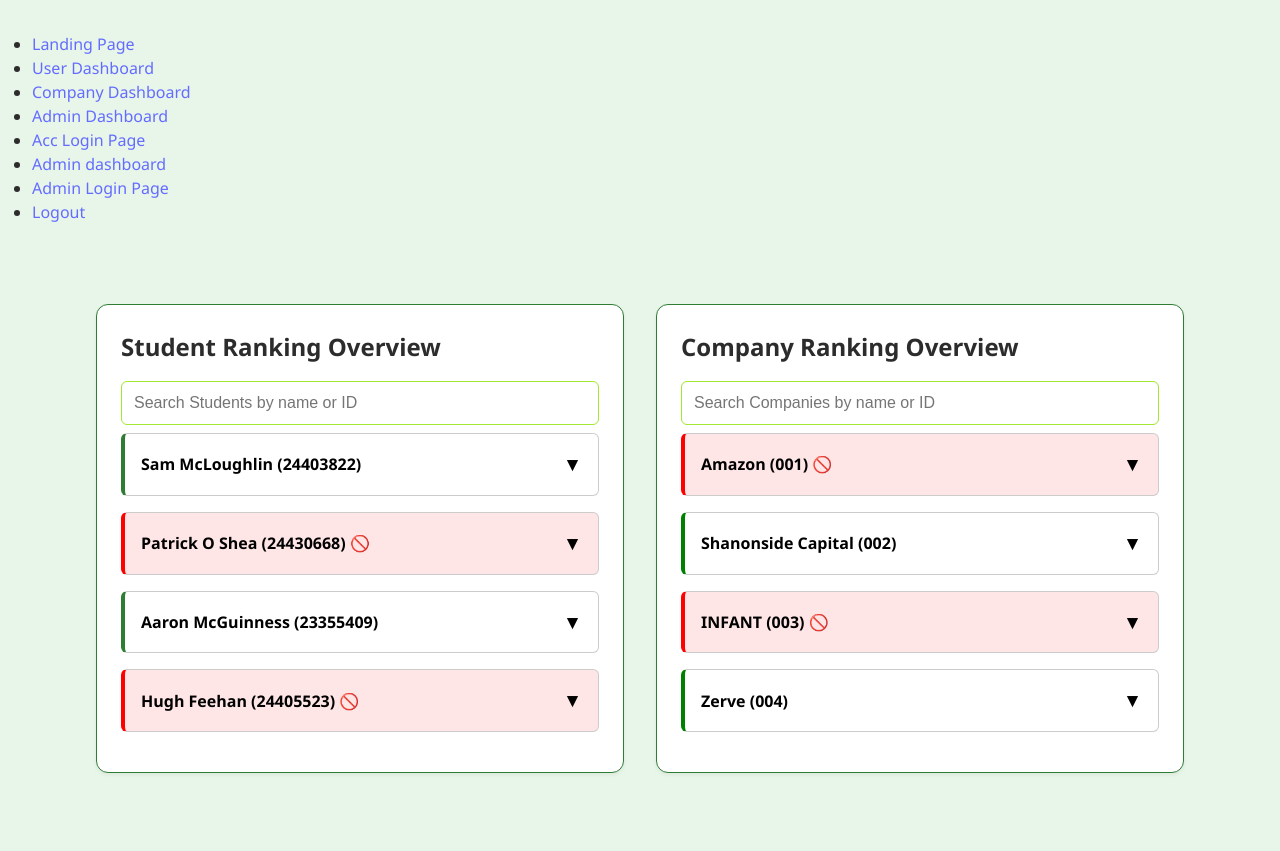
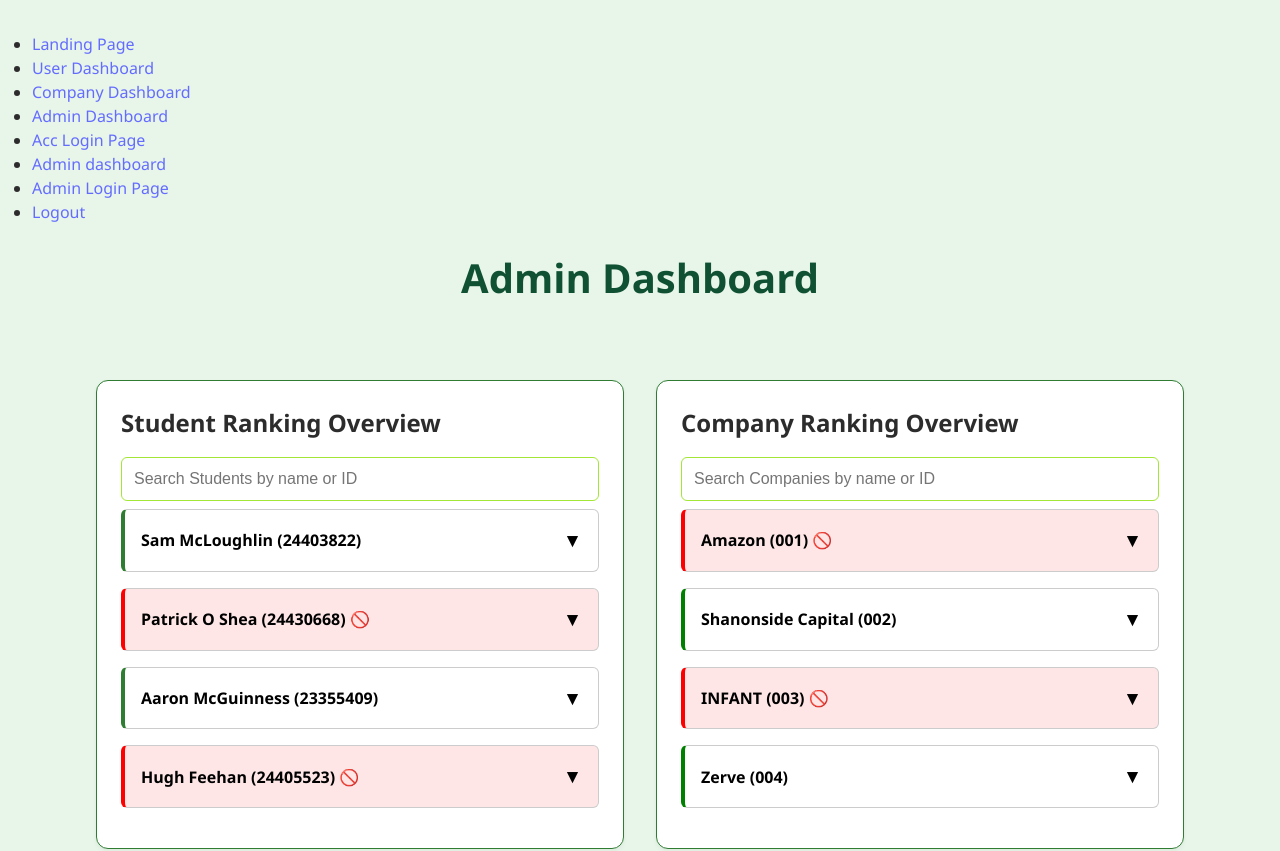
Before and after one commit to Patrick0shea/RDBProject, a React (Vite) app: page /admin-dashboard3 in a window 1280 px wide. Shown: the top 851 px of the page. Built offline with nearby package versions, Linux system fonts and the light colour scheme.

Commit message:
Fixed login page and added heading to dashboard

```diff
--- a/src/AdminDashboard3.tsx
+++ b/src/AdminDashboard3.tsx
@@ -204,7 +204,18 @@ const filteredFeedback = feedbackList.filter(
   );
 
   return (
-  <div style={{ padding: '2rem' }}>
+   <div style={{ padding: '2rem' }}>
+    {/* Admin Dashboard Heading */}
+    <h1 style={{
+      fontSize: '2.5rem',
+      fontWeight: 'bold',
+      color: '#0F5132',
+      marginBottom: '2rem',
+      textAlign: 'center',
+    }}>
+      Admin Dashboard
+    </h1>
+
     <div className="dashboard-container" style={{ display: 'flex', gap: '2rem', flexWrap: 'wrap' }}>
       {/* Student Section */}
       <div className="ranking-block scrollable" style={{ flex: 1, minWidth: '320px' }}>
--- a/src/AdminLoginPage.tsx
+++ b/src/AdminLoginPage.tsx
@@ -1,6 +1,5 @@
 import React, { useState } from 'react';
 import { useNavigate } from 'react-router-dom';
-import AdminDashboard from './AdminDashboard3';
 
 const AdminLoginPage: React.FC = () => {
   const [name, setName] = useState('');
@@ -10,7 +9,8 @@ const AdminLoginPage: React.FC = () => {
   const handleLogin = async (e: React.FormEvent) => {
     e.preventDefault();
 
-    const loginData = { name, password };
+    /* FOR BACKEND IMPLEMENTATION
+     const loginData = { name, password };
 
     try {
       const response = await fetch('http://localhost:8000/admin-login', {
@@ -24,10 +24,19 @@ const AdminLoginPage: React.FC = () => {
       if (!response.ok) throw new Error(data.message || 'Login failed');
 
       localStorage.setItem('user_type', '2');
-      navigate('/admin-dashboard');
+      navigate('/admin-dashboard3');
     } catch (error: any) {
       alert(error.message);
-    }
+    } */
+
+
+      // Mocked login success
+  if (name === 'admin' && password === 'admin') {
+    localStorage.setItem('user_type', '2');
+    navigate('/admin-dashboard3');
+  } else {
+    alert('Invalid credentials');
+  }
   };
 
   return (
@@ -49,7 +58,7 @@ const AdminLoginPage: React.FC = () => {
 
         <label style={styles.label}>
           Password
-          <input
+        <input
             type="password"
             value={password}
             onChange={e => setPassword(e.target.value)}
@@ -60,11 +69,9 @@ const AdminLoginPage: React.FC = () => {
         </label>
 
 <button
-type='button'
+type='submit'
 style={styles.button}
-onClick={() => {
-            navigate('/admin-dashboard3');
-          }}>
+>
   Login
 </button>
 
```
